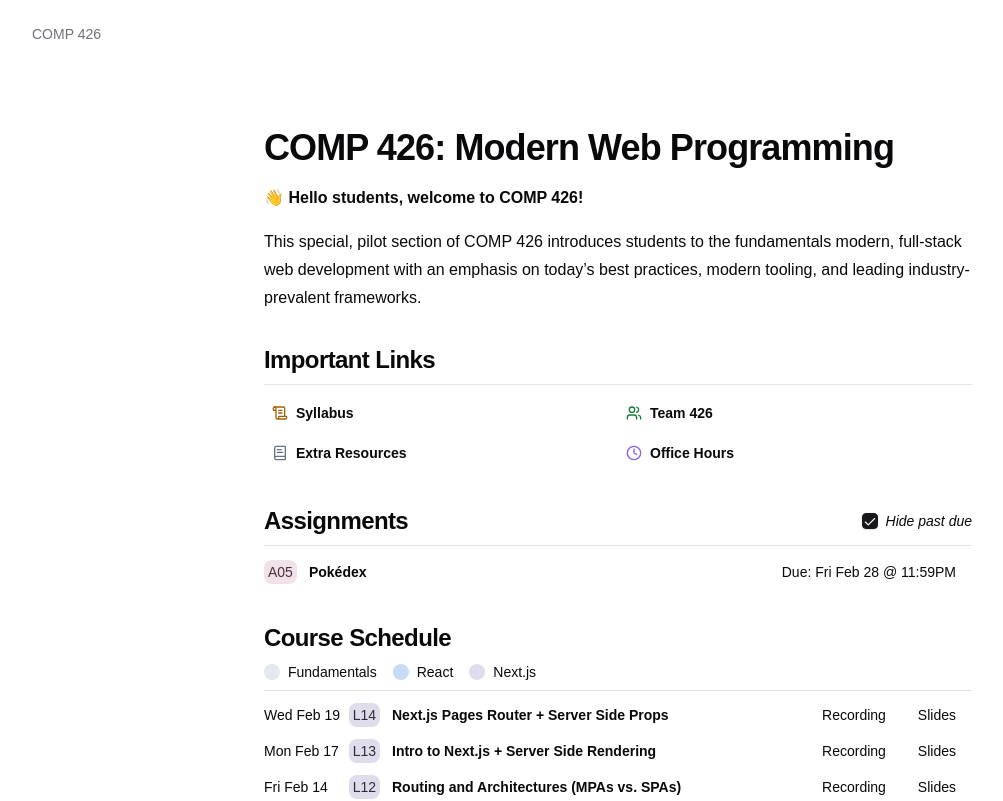
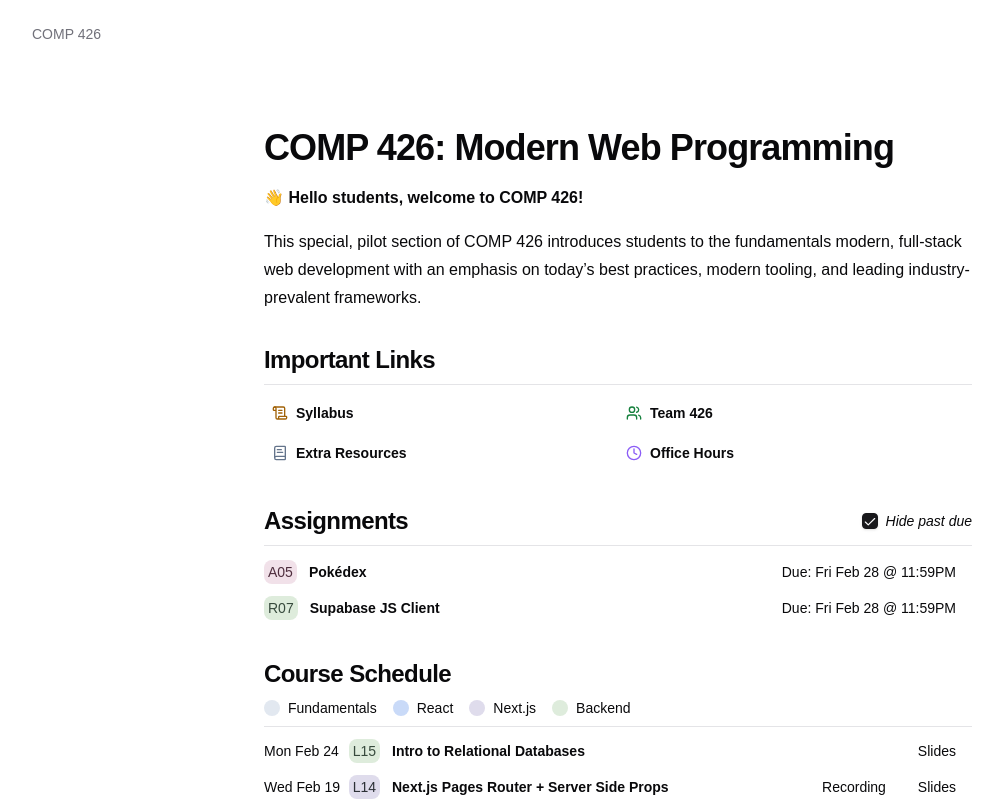
Before and after one commit to comp426-25s/comp426-25s.github.io, a Next.js app: page / in a window 1280 px wide. Shown: the top 801 px of the page, without its empty margins (22-1025 px from the left). Built offline with nearby package versions, Linux system fonts and the light colour scheme.

Commit message:
Post L15 and R07

```diff
--- a/app/page.tsx
+++ b/app/page.tsx
@@ -104,6 +104,10 @@ export default function Home() {
           <div className='w-4 h-4 bg-[#dfdcec] rounded-full'></div>
           <p className='text-sm'>Next.js</p>
         </div>
+        <div className='flex flex-row gap-2 items-center'>
+          <div className='w-4 h-4 bg-[#DEECDC] rounded-full'></div>
+          <p className='text-sm'>Backend</p>
+        </div>
         {/* <div className='flex flex-row gap-2 items-center'>
           <div className='w-4 h-4 bg-[#dfdcec] rounded-full'></div>
           <p className='text-sm'>Backend (Supabase)</p>
--- a/components/widgets/schedule-listing.tsx
+++ b/components/widgets/schedule-listing.tsx
@@ -9,6 +9,7 @@ export default function ScheduleListing(props: {item: ScheduleItem}) {
         if (module === '1') return 'bg-slate-200 text-[#2c3036]';
         if (module === '2') return 'bg-[#c9daf8] text-[#2c3036]';
         if (module === '3') return 'bg-[#dfdcec] text-[#2c3036]';
+        if (module === '4') return 'bg-[#DEECDC] text-[#374A3D]';
         if (module === 'M') return 'bg-slate-600 text-slate-100';
 
         return 'bg-slate-200 text-slate-600'
--- a/course/assignments.yaml
+++ b/course/assignments.yaml
@@ -71,3 +71,9 @@
   title: Pokédex
   url: assignments/a05-pokedex
   past: false
+
+- code: R07
+  due: Fri Feb 28 @ 11:59PM
+  title: Supabase JS Client
+  url: readings/r07-supabase-client
+  past: false
--- /dev/null
+++ b/course/content/readings/r07-supabase-client.mdx
@@ -0,0 +1,3 @@
+# R07: Supabase Client
+
+This reading is entirely on GradeScope - please check it out there!
--- a/course/schedule.yaml
+++ b/course/schedule.yaml
@@ -1,4 +1,12 @@
 # Contains the course schedule.
+
+- code: L15
+  date: Mon Feb 24
+  title: Intro to Relational Databases
+  synopsis: null
+  youtubeUrl: null
+  slidesUrl: https://docs.google.com/presentation/d/1FDYhO_bjvSHwsWCdyqiEVh6G3a6ihLq1yXILhlJuNvM/edit?usp=sharing
+  module: '4'
 
 - code: L14
   date: Wed Feb 19
```
